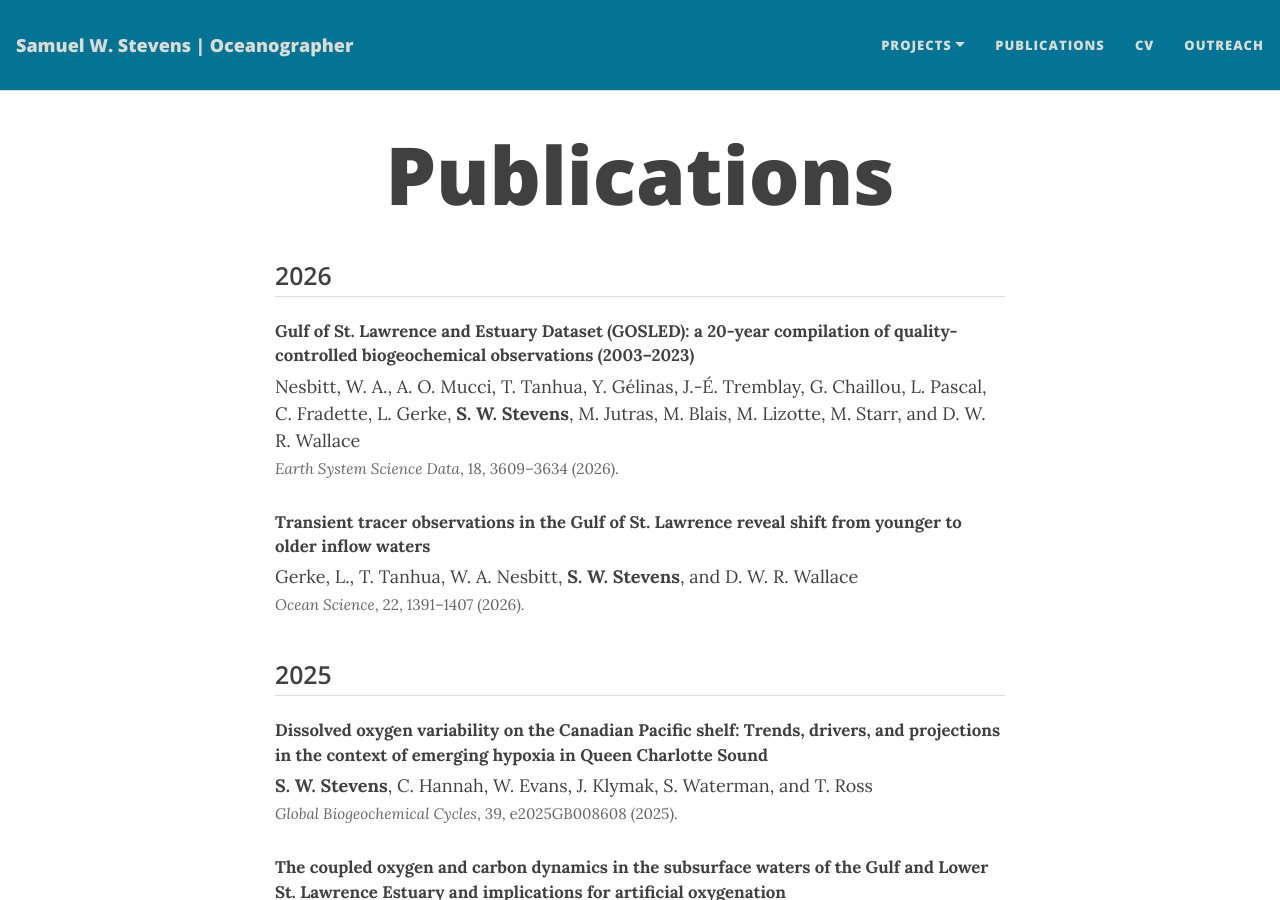
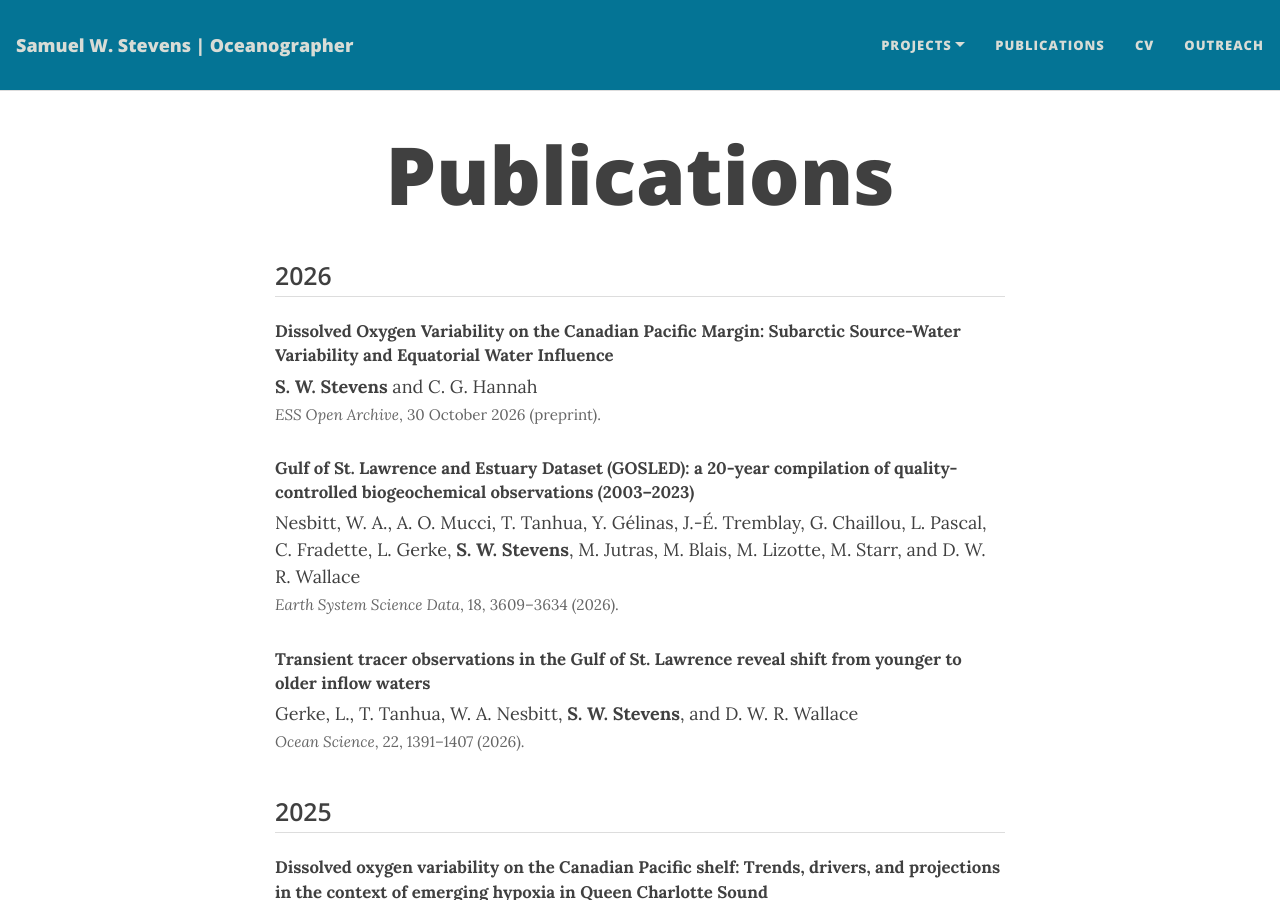
Before and after one commit to sws-ocean/sws-ocean.github.io, a Jekyll site: the page built from docs/pubs.md, in a window 1280 px wide and 900 px high. Built offline with Jekyll 4.4.1, drawn with Linux system fonts in a browser that asks for light colours; nearby versions of some CDN libraries.

Commit message:
Update pubs

```diff
--- a/docs/pubs.md
+++ b/docs/pubs.md
@@ -77,6 +77,20 @@ description: Review the scholarly publications of Sam Stevens. This page catalog
 
   <section>
     <h2 class="pub-year">2026</h2>
+
+    <article class="publication">
+      <div class="pub-title">
+        <a href="https://doi.org/10.22541/essoar.15011337/v1">
+          Dissolved Oxygen Variability on the Canadian Pacific Margin: Subarctic Source-Water Variability and Equatorial Water Influence
+        </a>
+      </div>
+      <div class="pub-authors">
+        <strong>S. W. Stevens</strong> and C. G. Hannah
+      </div>
+      <div class="pub-details">
+        <em>ESS Open Archive</em>, 30 October 2026 (preprint).
+      </div>
+    </article>
 
     <article class="publication">
       <div class="pub-title">
```
Also changed, not shown: 1 other file.
